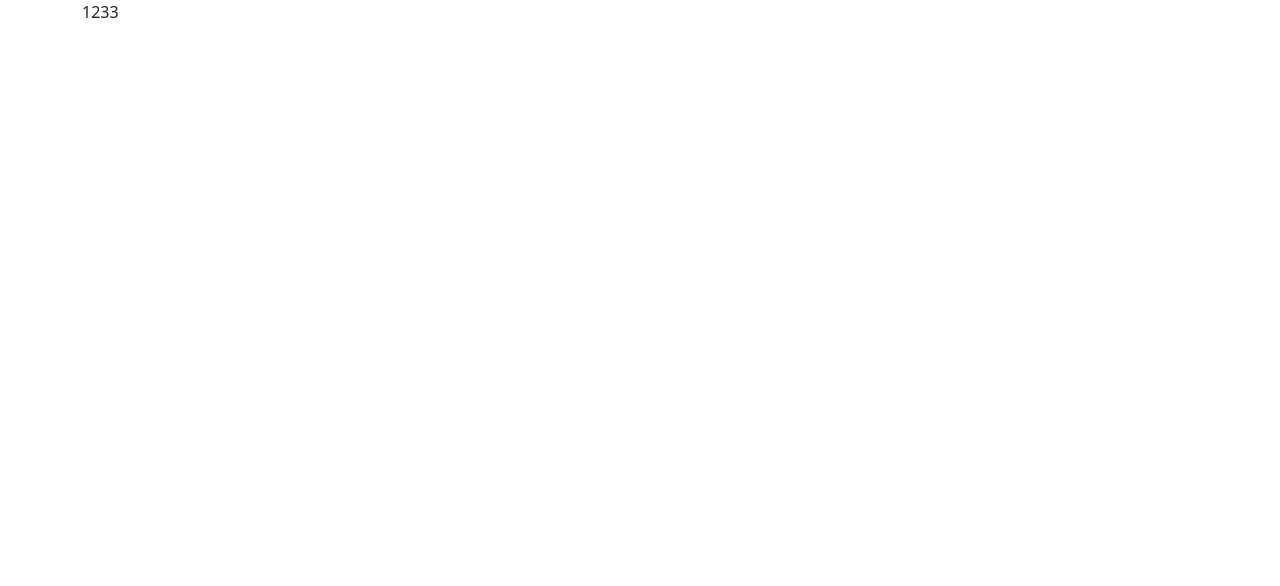
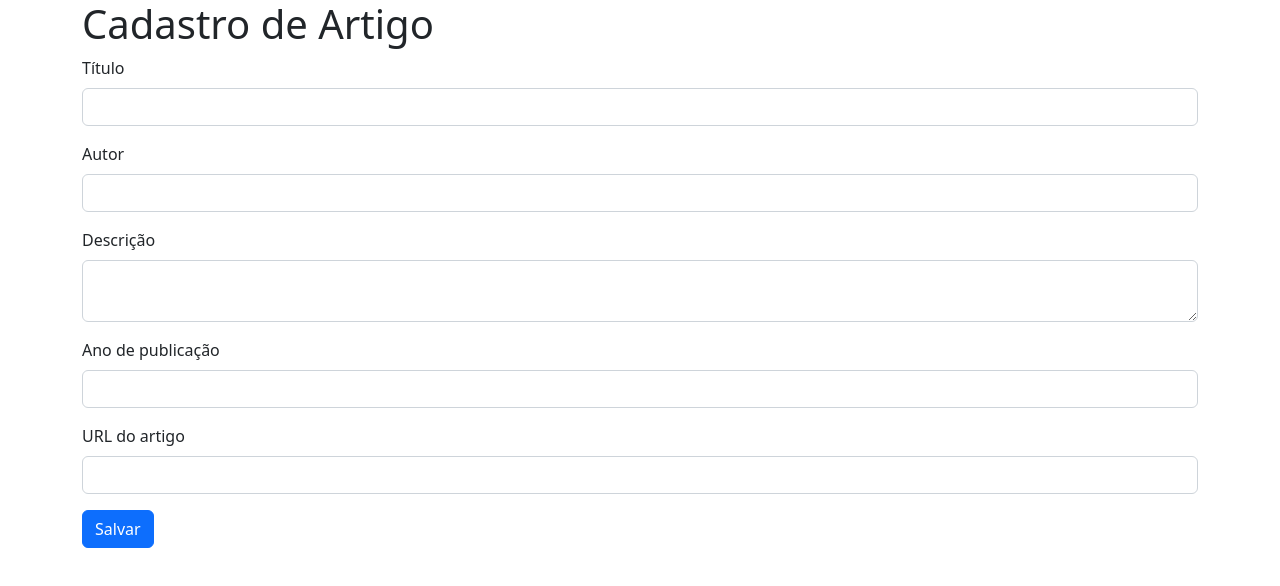
Before and after one commit to hugolamounier/sd-tp-frontend, a React (Create React App) app: page / in a window 1280 px wide. Shown: the top 586 px of the page. Built offline with nearby package versions, Linux system fonts and the light colour scheme.

Commit message:
Add post article

```diff
--- a/src/features/Artigos/index.js
+++ b/src/features/Artigos/index.js
@@ -1,8 +1,68 @@
 import React from 'react';
 import Layout from '../../shared/components/Layout';
+import ArtigoService from '../../services/ArtigoService';
 
 function Artigos() {
-  return <Layout>1233</Layout>;
+  const handleOnSubmit = async (event) => {
+    event.preventDefault();
+    const formData = new FormData(event.target);
+
+    try {
+      await ArtigoService.insertArtigo({ formData });
+      alert('Artigo inserido com sucesso!');
+    } catch (e) {
+      console.log(e);
+    }
+  };
+
+  return (
+    <Layout>
+      <h1>Cadastro de Artigo</h1>
+      <form onSubmit={(e) => handleOnSubmit(e)}>
+        <div className="mb-3">
+          <label htmlFor="titulo" className="form-label">
+            Título
+          </label>
+          <input type="text" className="form-control" id="titulo" name="titulo" required />
+        </div>
+        <div className="mb-3">
+          <label htmlFor="autor" className="form-label">
+            Autor
+          </label>
+          <input type="text" className="form-control" id="autor" name="autor" required />
+        </div>
+        <div className="mb-3">
+          <label htmlFor="descricao" className="form-label">
+            Descrição
+          </label>
+          <textarea className="form-control" id="descricao" name="descricao" required />
+        </div>
+        <div className="mb-3">
+          <label htmlFor="anoPublicacao" className="form-label">
+            Ano de publicação
+          </label>
+          <input
+            type="number"
+            minLength={4}
+            maxLength={4}
+            className="form-control"
+            id="anoPublicacao"
+            name="anoPublicacao"
+            required
+          />
+        </div>
+        <div className="mb-3">
+          <label htmlFor="url" className="form-label">
+            URL do artigo
+          </label>
+          <input type="text" className="form-control" id="url" name="url" required />
+        </div>
+        <button type="submit" className="btn btn-primary">
+          Salvar
+        </button>
+      </form>
+    </Layout>
+  );
 }
 
 export default Artigos;
--- /dev/null
+++ b/src/services/ArtigoService.js
@@ -0,0 +1,18 @@
+class ArtigoService {
+  static API_URL = 'http://127.0.0.1:8000/artigos';
+
+  static async insertArtigo({ formData }) {
+    var response = await fetch(`${this.API_URL}`, {
+      method: 'POST',
+      headers: {
+        Accept: 'application/json',
+        'Content-Type': 'application/json',
+      },
+      body: formData,
+    });
+
+    return await response.json();
+  }
+}
+
+export default ArtigoService;
```
